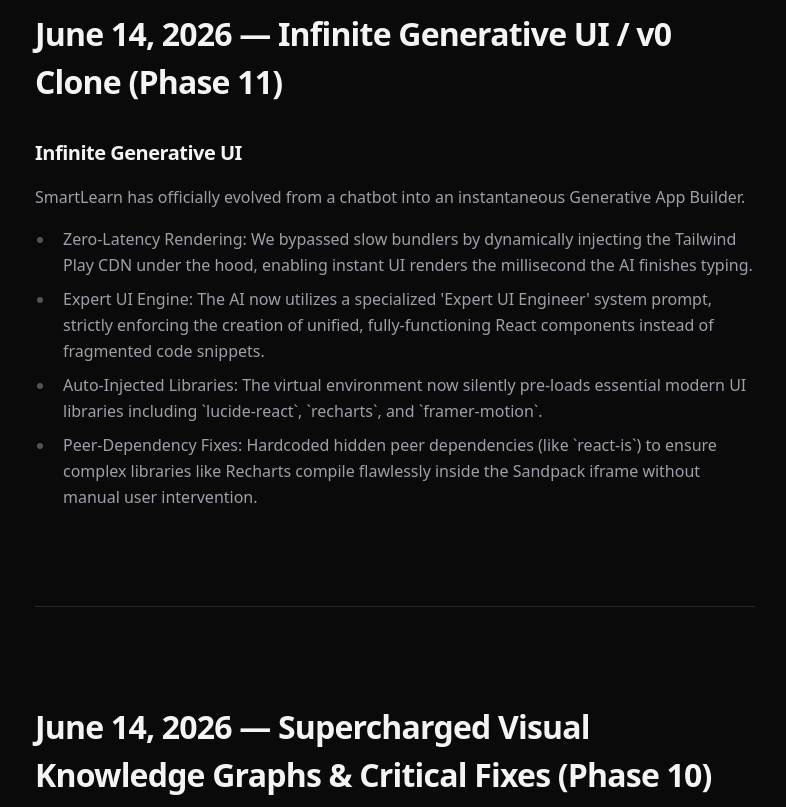
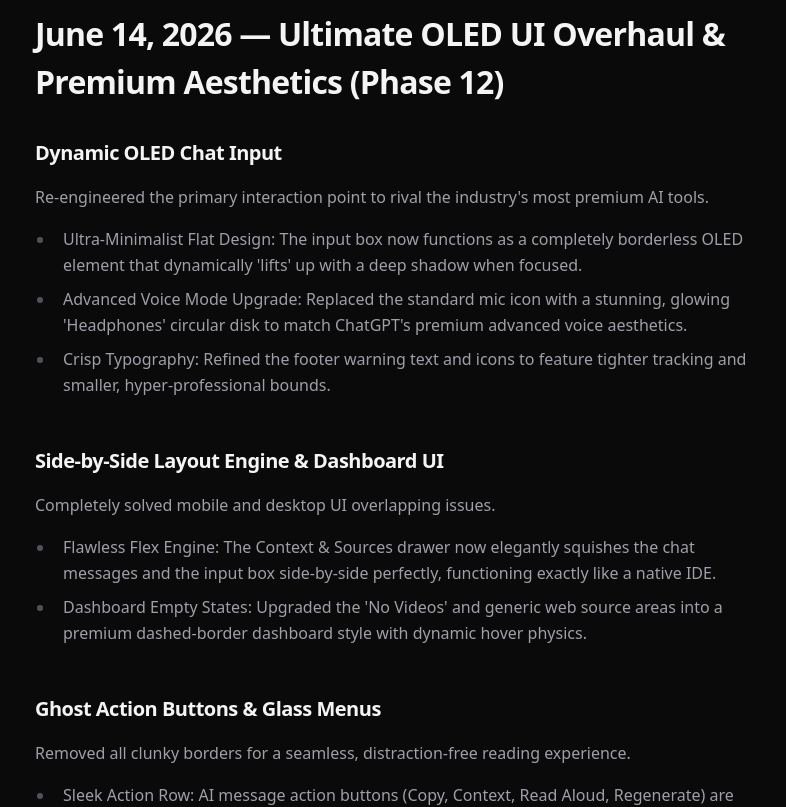
Before and after one commit to Nav33dCodes/smartLearn-AI, a React (Vite) app in the folder smartlearn-frontend/: page /releases in a window 1280 px wide. Shown: the part 340-1147 px from the top of the page, without its empty margins (245-1031 px from the left). Built offline with nearby package versions, Linux system fonts and the light colour scheme; no server answers.

Commit message:
feat: add ReleaseNotes component to display project version history and feature updates

```diff
--- a/smartlearn-frontend/src/pages/ReleaseNotes.jsx
+++ b/smartlearn-frontend/src/pages/ReleaseNotes.jsx
@@ -1,6 +1,36 @@
 import React, { useEffect } from 'react';
 import { motion } from 'framer-motion';
 const releases = [
+  {
+    date: "June 14, 2026 — Ultimate OLED UI Overhaul & Premium Aesthetics (Phase 12)",
+    features: [
+      {
+        title: "Dynamic OLED Chat Input",
+        description: "Re-engineered the primary interaction point to rival the industry's most premium AI tools.",
+        bullets: [
+          "Ultra-Minimalist Flat Design: The input box now functions as a completely borderless OLED element that dynamically 'lifts' up with a deep shadow when focused.",
+          "Advanced Voice Mode Upgrade: Replaced the standard mic icon with a stunning, glowing 'Headphones' circular disk to match ChatGPT's premium advanced voice aesthetics.",
+          "Crisp Typography: Refined the footer warning text and icons to feature tighter tracking and smaller, hyper-professional bounds."
+        ]
+      },
+      {
+        title: "Side-by-Side Layout Engine & Dashboard UI",
+        description: "Completely solved mobile and desktop UI overlapping issues.",
+        bullets: [
+          "Flawless Flex Engine: The Context & Sources drawer now elegantly squishes the chat messages and the input box side-by-side perfectly, functioning exactly like a native IDE.",
+          "Dashboard Empty States: Upgraded the 'No Videos' and generic web source areas into a premium dashed-border dashboard style with dynamic hover physics."
+        ]
+      },
+      {
+        title: "Ghost Action Buttons & Glass Menus",
+        description: "Removed all clunky borders for a seamless, distraction-free reading experience.",
+        bullets: [
+          "Sleek Action Row: AI message action buttons (Copy, Context, Read Aloud, Regenerate) are now ultra-minimalist 'ghost' buttons that fade in smoothly.",
+          "Floating Glass Menu: Redesigned the User Settings popup with a stunning backdrop-blur floating canvas, soft drop shadows, and a sleek Rocket icon."
+        ]
+      }
+    ]
+  },
   {
     date: "June 14, 2026 — Infinite Generative UI / v0 Clone (Phase 11)",
     features: [
```
